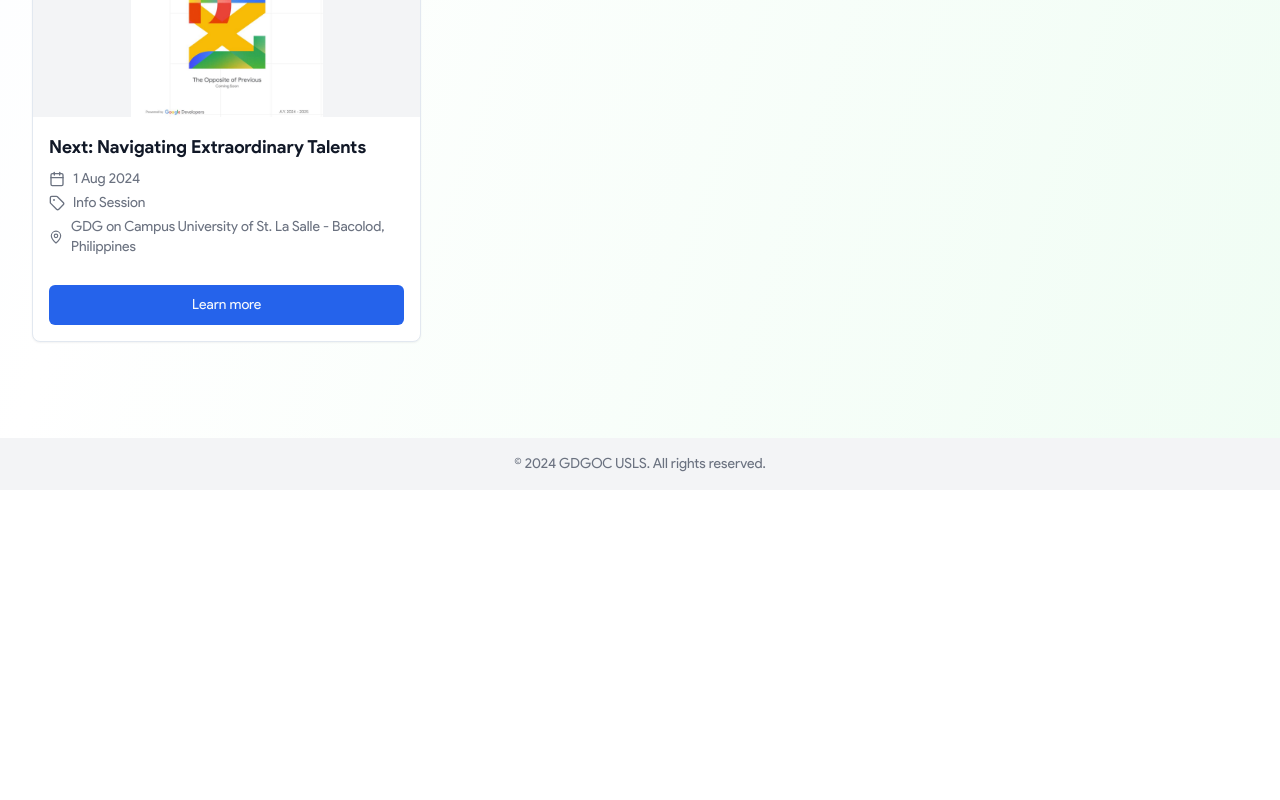
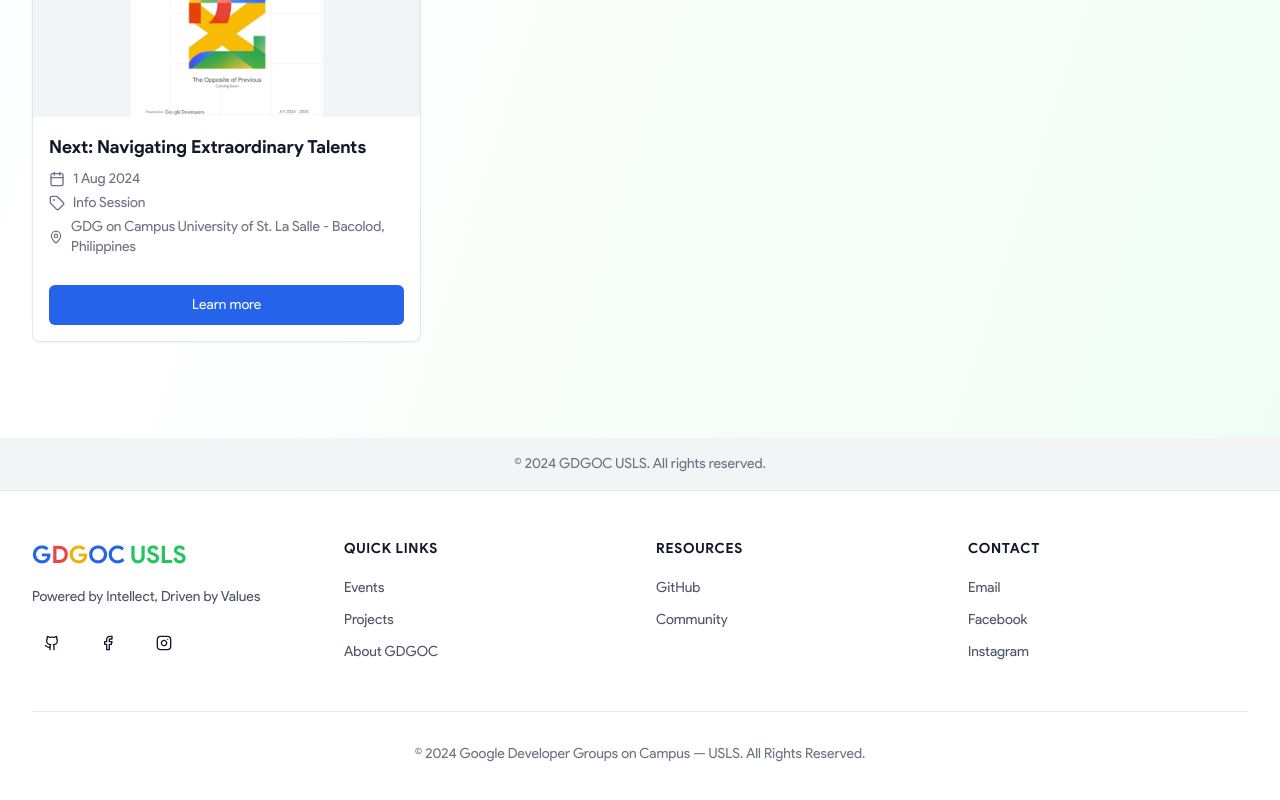
Before and after one commit to seolyam/event, a Next.js app: page / in a window 1280 px wide. Shown: the part 4354-5154 px from the top of the page. Before the commit the page ends 4844 px from the top, so only its background shows below. Built offline with nearby package versions, Linux system fonts and the light colour scheme.

Commit message:
feat: add footer

```diff
--- /dev/null
+++ b/app/components/footer/page.tsx
@@ -0,0 +1,108 @@
+"use client";
+
+import React from "react";
+import Link from "next/link";
+import { Facebook, Github, Instagram } from "lucide-react";
+import { Button } from "@/components/ui/button";
+
+const footerData = [
+  {
+    title: "Quick Links",
+    items: [
+      { title: "Events", link: "/events" },
+      { title: "Projects", link: "/projects" },
+      { title: "About GDGOC", link: "http://gdsc.omsimos.com" },
+    ],
+  },
+  {
+    title: "Resources",
+    items: [
+      { title: "GitHub", link: "https://github.com/gdsc-usls" },
+      {
+        title: "Community",
+        link: "https://gdg.community.dev/gdg-on-campus-university-of-st-la-salle-bacolod-philippines/",
+      },
+    ],
+  },
+  {
+    title: "Contact",
+    items: [
+      { title: "Email", link: "mailto:gdsc@usls.edu.ph" },
+      { title: "Facebook", link: "https://www.facebook.com/dsc.usls" },
+      { title: "Instagram", link: "https://www.instagram.com/gdg.usls/" },
+    ],
+  },
+];
+
+export const Footer = () => {
+  return (
+    <footer className="border-t border-gray-200 bg-white">
+      <div className="container mx-auto px-4 py-12 md:px-6 lg:px-8">
+        <div className="grid gap-8 md:grid-cols-2 lg:grid-cols-4">
+          <div className="space-y-4">
+            <h2 className="text-2xl font-bold">
+              <span className="text-blue-600">G</span>
+              <span className="text-red-500">D</span>
+              <span className="text-yellow-500">G</span>
+              <span className="text-blue-600">OC</span>{" "}
+              <span className="text-green-500">USLS</span>
+            </h2>
+            <p className="text-sm text-gray-600">
+              Powered by Intellect, Driven by Values
+            </p>
+            <div className="flex space-x-4">
+              <Button variant="ghost" size="icon" asChild>
+                <Link href="https://github.com/gdsc-usls" aria-label="GitHub">
+                  <Github className="h-5 w-5" />
+                </Link>
+              </Button>
+              <Button variant="ghost" size="icon" asChild>
+                <Link
+                  href="https://www.facebook.com/dsc.usls"
+                  aria-label="Facebook"
+                >
+                  <Facebook className="h-5 w-5" />
+                </Link>
+              </Button>
+              <Button variant="ghost" size="icon" asChild>
+                <Link
+                  href="https://www.instagram.com/gdg.usls/"
+                  aria-label="Instagram"
+                >
+                  <Instagram className="h-5 w-5" />
+                </Link>
+              </Button>
+            </div>
+          </div>
+          {footerData.map((section) => (
+            <div key={section.title} className="space-y-4">
+              <h3 className="text-sm font-semibold uppercase tracking-wider text-gray-900">
+                {section.title}
+              </h3>
+              <ul className="space-y-2">
+                {section.items.map((item) => (
+                  <li key={item.title}>
+                    <Link
+                      href={item.link}
+                      className="text-sm text-gray-600 hover:text-gray-900 hover:underline"
+                    >
+                      {item.title}
+                    </Link>
+                  </li>
+                ))}
+              </ul>
+            </div>
+          ))}
+        </div>
+        <div className="mt-12 border-t border-gray-200 pt-8 text-center">
+          <p className="text-sm text-gray-500">
+            &copy; {new Date().getFullYear()} Google Developer Groups on Campus
+            — USLS. All Rights Reserved.
+          </p>
+        </div>
+      </div>
+    </footer>
+  );
+};
+
+export default Footer;
--- a/app/page.tsx
+++ b/app/page.tsx
@@ -1,6 +1,7 @@
 import EventsPage from "./events/page";
 import HeroPage from "./components/hero/page";
 import Navbar from "./components/navbar/page";
+import Footer from "./components/footer/page";
 
 export default function Home() {
   return (
@@ -8,6 +9,7 @@
       <Navbar />
       <HeroPage />
       <EventsPage />
+      <Footer />
     </div>
   );
 }
```
